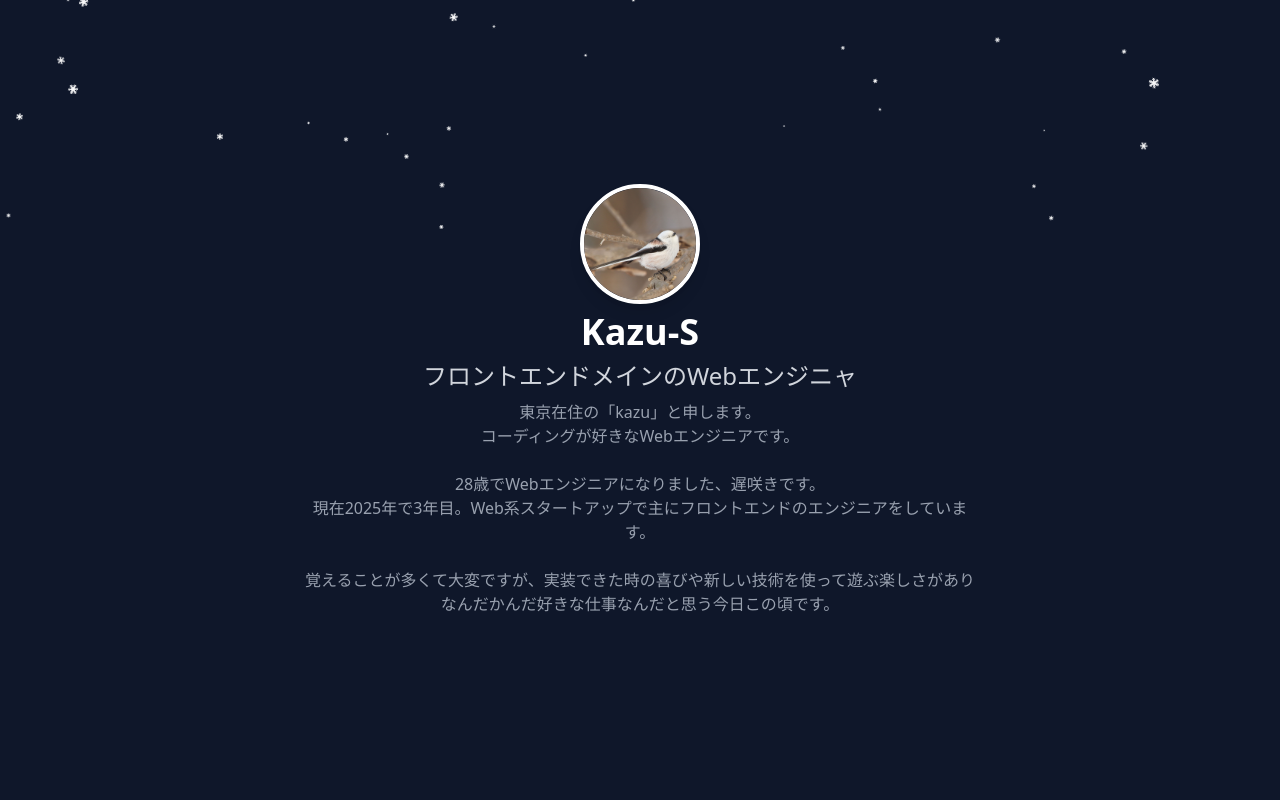
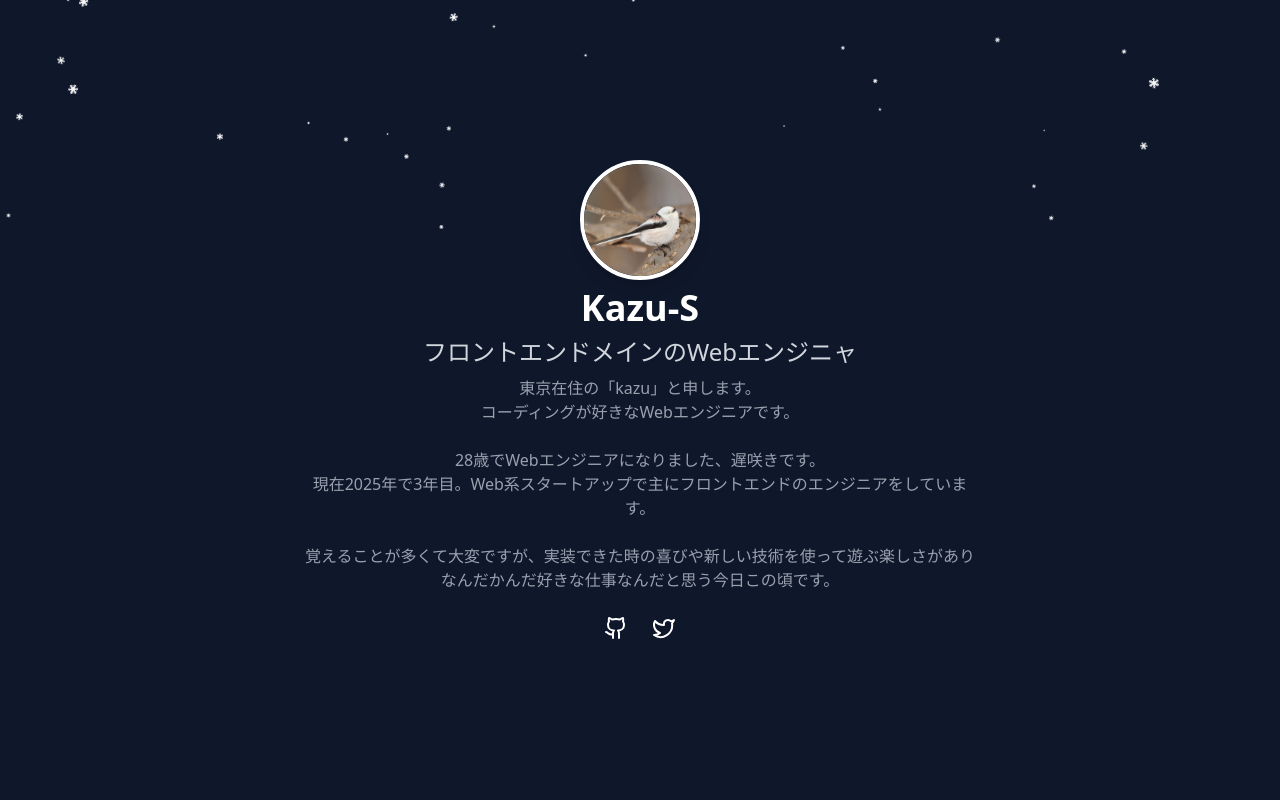
Before and after one commit to kazu-S-1110/portfolio, a Next.js app: page / in a window 1280 px wide. Shown: the top 800 px of the page. Built offline with nearby package versions, Linux system fonts and the light colour scheme.

Commit message:
feat: Links

```diff
--- a/src/app/sections/hero.tsx
+++ b/src/app/sections/hero.tsx
@@ -2,6 +2,7 @@ import React from "react";
 import { SnowCanvas } from "../../components/snowCanvas/SnowCanvas";
 import Avatar from "@/components/Avatar";
 import { Bio } from "@/components/Bio";
+import { Github, Twitter } from "lucide-react";
 
 export const Hero = () => {
   return (
@@ -24,6 +25,27 @@ export const Hero = () => {
         </div> */}
 
         <Bio />
+
+        <div className="flex justify-center items-center gap-6 mt-4">
+          <a
+            href="https://github.com/kazu-S-1110"
+            target="_blank"
+            rel="noopener noreferrer"
+            className="text-white hover:text-muted-foreground transition-colors"
+            aria-label="GitHub"
+          >
+            <Github size={24} />
+          </a>
+          <a
+            href="https://x.com/posekaz61110"
+            target="_blank"
+            rel="noopener noreferrer"
+            className="text-white hover:text-muted-foreground transition-colors"
+            aria-label="X (Twitter)"
+          >
+            <Twitter size={24} />
+          </a>
+        </div>
       </div>
     </section>
   );
```
